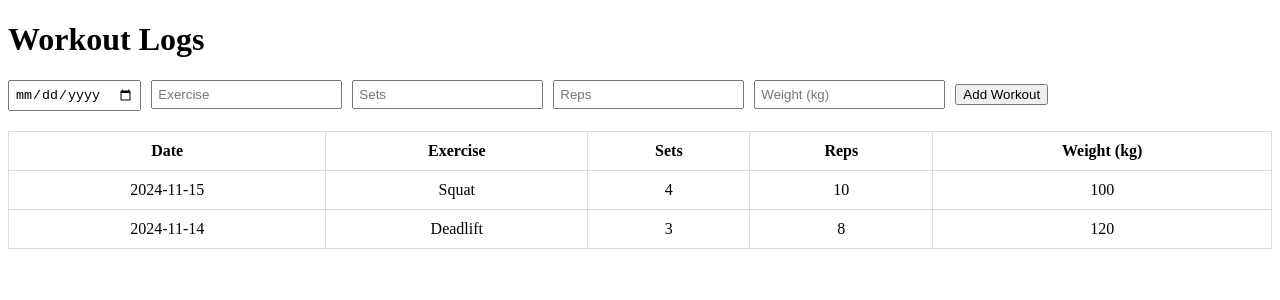
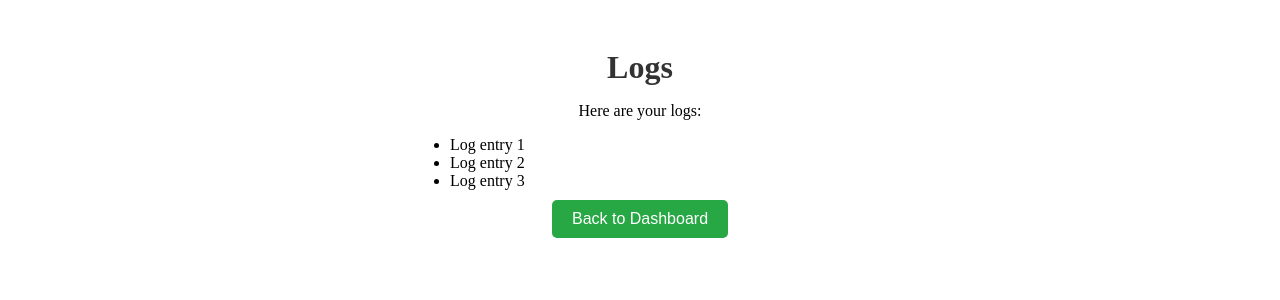
Before and after one commit to dkpunit/workout-tracker, a React (Create React App) app: page /logs in a window 1280 px wide. Shown: the top 300 px of the page. Built offline with nearby package versions, Linux system fonts and the light colour scheme.

Commit message:
Updated App.js, Dashboard.js and added Logs.js in src

```diff
--- a/src/App.js
+++ b/src/App.js
@@ -1,19 +1,20 @@
-import React from 'react';
-import { BrowserRouter as Router, Routes, Route } from 'react-router-dom';
-import Dashboard from './routes/Dashboard';
-import WorkoutLogs from './routes/WorkoutLogs';
+import React from "react";
+import { BrowserRouter as Router, Route, Routes } from "react-router-dom";
+import Dashboard from "./Dashboard";
+import Logs from "./Logs";
 
-const App = () => {
+function App() {
   return (
     <Router>
       <Routes>
-        {/* Dashboard should be mapped to "/" */}
+        {/* Default route for the dashboard */}
         <Route path="/" element={<Dashboard />} />
-        {/* Workout Logs should be mapped to "/logs" */}
-        <Route path="/logs" element={<WorkoutLogs />} />
+
+        {/* Route for the logs page */}
+        <Route path="/logs" element={<Logs />} />
       </Routes>
     </Router>
   );
-};
+}
 
 export default App;
--- /dev/null
+++ b/src/Logs.js
@@ -0,0 +1,51 @@
+import React from "react";
+import { Link } from "react-router-dom";
+
+function Logs() {
+  return (
+    <div style={styles.container}>
+      <h1 style={styles.heading}>Logs</h1>
+      <p>Here are your logs:</p>
+      <ul style={styles.list}>
+        <li>Log entry 1</li>
+        <li>Log entry 2</li>
+        <li>Log entry 3</li>
+      </ul>
+
+      {/* Button to navigate back to the dashboard */}
+      <Link to="/">
+        <button style={styles.button}>Back to Dashboard</button>
+      </Link>
+    </div>
+  );
+}
+
+const styles = {
+  container: {
+    textAlign: "center",
+    padding: "20px",
+  },
+  heading: {
+    color: "#333",
+    fontSize: "2rem",
+    marginBottom: "1rem",
+  },
+  list: {
+    textAlign: "left",
+    margin: "10px auto",
+    maxWidth: "400px",
+    listStyle: "disc",
+    paddingLeft: "20px",
+  },
+  button: {
+    padding: "10px 20px",
+    backgroundColor: "#28A745",
+    color: "#FFF",
+    border: "none",
+    borderRadius: "5px",
+    cursor: "pointer",
+    fontSize: "1rem",
+  },
+};
+
+export default Logs;
--- a/src/routes/Dashboard.js
+++ b/src/routes/Dashboard.js
@@ -1,122 +1,39 @@
-import React, { useState } from 'react';
-import { Link } from 'react-router-dom'; // Import the Link component
+import React from "react";
+import { Link } from "react-router-dom";
 
-const WorkoutLogs = () => {
-  const [workoutData, setWorkoutData] = useState([
-    { date: '2024-11-15', exercise: 'Squat', sets: 4, reps: 10, weight: 100 },
-    { date: '2024-11-14', exercise: 'Deadlift', sets: 3, reps: 8, weight: 120 },
-  ]);
+function Dashboard() {
+  return (
+    <div style={styles.container}>
+      <h1 style={styles.heading}>Dashboard</h1>
+      <p>Welcome to the dashboard!</p>
 
-  const [newWorkout, setNewWorkout] = useState({
-    date: '',
-    exercise: '',
-    sets: '',
-    reps: '',
-    weight: '',
-  });
-
-  const handleChange = (e) => {
-    const { name, value } = e.target;
-    setNewWorkout({ ...newWorkout, [name]: value });
-  };
-
-  const handleAddWorkout = () => {
-    setWorkoutData([...workoutData, newWorkout]);
-    setNewWorkout({ date: '', exercise: '', sets: '', reps: '', weight: '' });
-  };
-
-  return (
-    <div>
-      <h1>Workout Logs</h1>
-
-      {/* Button to navigate back to Dashboard */}
-      <Link
-        to="/"
-        style={{
-          textDecoration: 'none',
-          color: 'white',
-          backgroundColor: 'green',
-          padding: '10px 15px',
-          borderRadius: '5px',
-          marginBottom: '20px',
-          display: 'inline-block',
-        }}
-      >
-        Back to Dashboard
+      {/* Link to navigate to the logs page */}
+      <Link to="/logs">
+        <button style={styles.button}>Go to Logs</button>
       </Link>
-
-      <form
-        onSubmit={(e) => {
-          e.preventDefault();
-          handleAddWorkout();
-        }}
-      >
-        <input
-          type="date"
-          name="date"
-          value={newWorkout.date}
-          onChange={handleChange}
-          required
-        />
-        <input
-          type="text"
-          name="exercise"
-          placeholder="Exercise"
-          value={newWorkout.exercise}
-          onChange={handleChange}
-          required
-        />
-        <input
-          type="number"
-          name="sets"
-          placeholder="Sets"
-          value={newWorkout.sets}
-          onChange={handleChange}
-          required
-        />
-        <input
-          type="number"
-          name="reps"
-          placeholder="Reps"
-          value={newWorkout.reps}
-          onChange={handleChange}
-          required
-        />
-        <input
-          type="number"
-          name="weight"
-          placeholder="Weight (kg)"
-          value={newWorkout.weight}
-          onChange={handleChange}
-          required
-        />
-        <button type="submit">Add Workout</button>
-      </form>
-
-      <table>
-        <thead>
-          <tr>
-            <th>Date</th>
-            <th>Exercise</th>
-            <th>Sets</th>
-            <th>Reps</th>
-            <th>Weight (kg)</th>
-          </tr>
-        </thead>
-        <tbody>
-          {workoutData.map((log, index) => (
-            <tr key={index}>
-              <td>{log.date}</td>
-              <td>{log.exercise}</td>
-              <td>{log.sets}</td>
-              <td>{log.reps}</td>
-              <td>{log.weight}</td>
-            </tr>
-          ))}
-        </tbody>
-      </table>
     </div>
   );
+}
+
+const styles = {
+  container: {
+    textAlign: "center",
+    padding: "20px",
+  },
+  heading: {
+    color: "#333",
+    fontSize: "2rem",
+    marginBottom: "1rem",
+  },
+  button: {
+    padding: "10px 20px",
+    backgroundColor: "#007BFF",
+    color: "#FFF",
+    border: "none",
+    borderRadius: "5px",
+    cursor: "pointer",
+    fontSize: "1rem",
+  },
 };
 
-export default WorkoutLogs;
+export default Dashboard;
```
